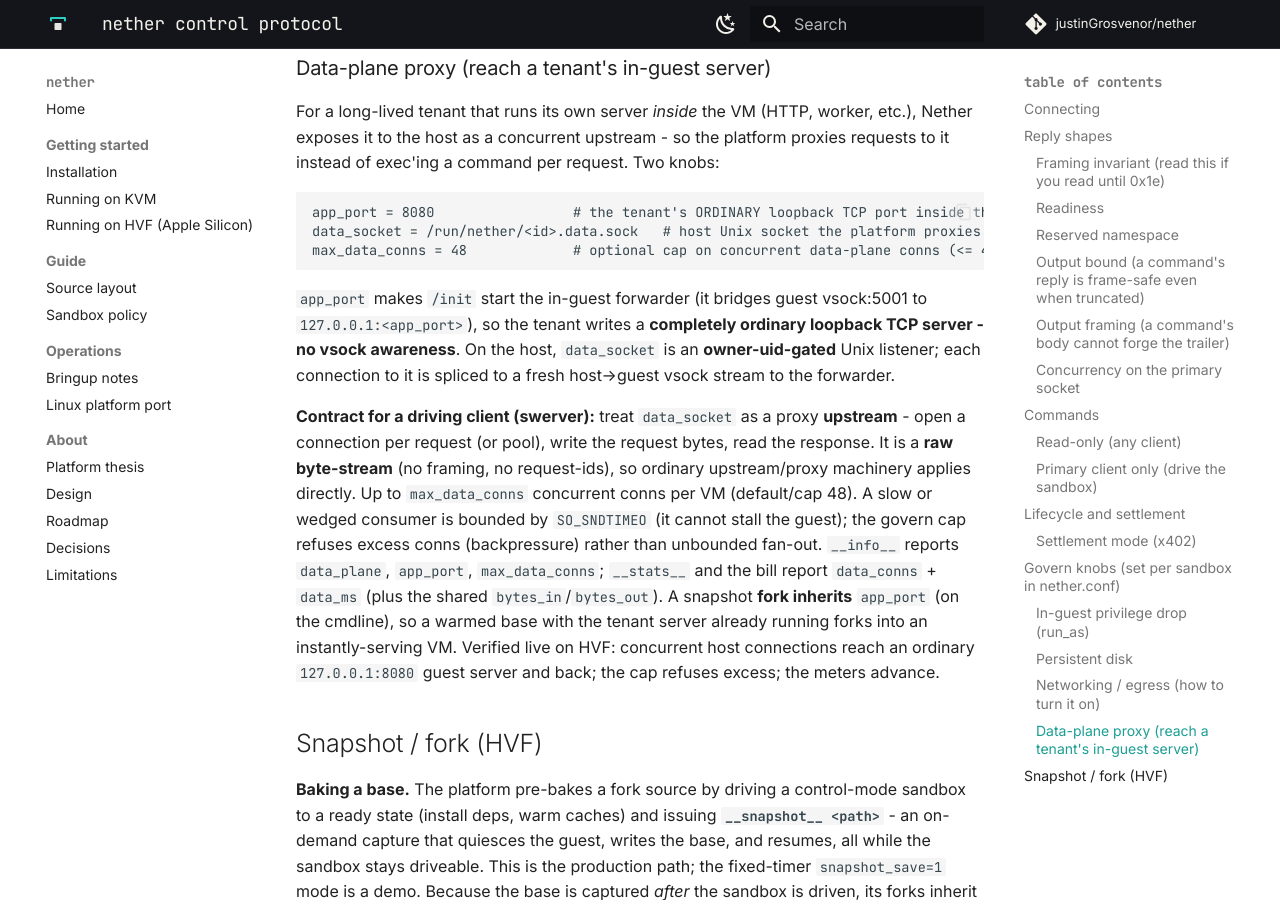
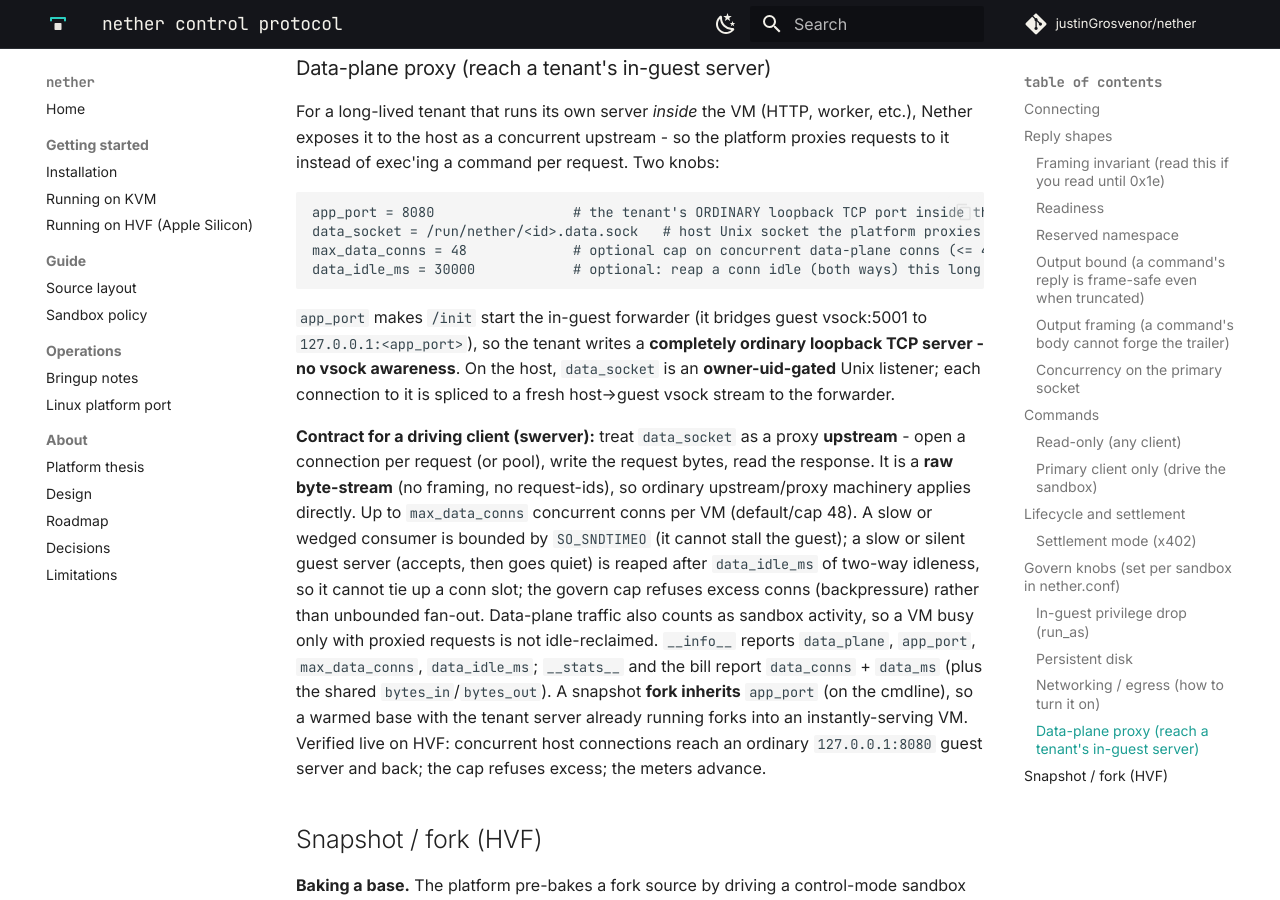
Before and after one commit to justinGrosvenor/nether, an MkDocs documentation site: the page built from docs/control-protocol.md, in a window 1280 px wide and 900 px high, scrolled down 7877 px. Built offline with MkDocs 1.6.1 and Material for MkDocs 9.7.7, drawn with Linux system fonts in a browser that asks for light colours; comment, search, counter and statistics services are not loaded.

Commit message:
control: data-plane idle reaper + activity tracking (park-concurrency P3)
Robustness for a slow/hostile guest server: v1 bounded a wedged CONSUMER (SO_SNDTIMEO)
and a non-draining guest (hostSendAll stall-out), but a guest server that accepts a
proxied request then goes silent could hold a bridge slot forever. Close that.

- DataBridge idle reaper: a 2 Hz thread reaps any conn idle in BOTH directions longer
  than `idle_ms` (nether.conf `data_idle_ms`; 0 = off) - marks it dead and shutdown()s
  the unix fd, so the pump's blocked read returns and tears it down (single-owner close,
  same path as a reset). last_ms is bumped on every guest->host (.recv) and host->guest
  (pump read) byte, so only a truly silent conn is reaped; an active request is untouched.
- Data-plane traffic now calls meter.touch(), so a VM busy only with proxied requests is
  not idle-reclaimed by the whole-VM idle watchdog (which only saw control/agent activity).
- __info__ advertises `data_idle_ms`; documented in control-protocol.md.

Proven LIVE on HVF (data_idle_ms=1000): a normal request completes (APP:REQ0, not
reaped); a conn to a silent guest server is closed after ~1.34s (idle 1s + reaper
granularity). 226 native tests pass; x86 cross clean; binary signed.

````diff
--- a/docs/control-protocol.md
+++ b/docs/control-protocol.md
@@ -289,6 +289,7 @@
 app_port = 8080                 # the tenant's ORDINARY loopback TCP port inside the guest
 data_socket = /run/nether/<id>.data.sock   # host Unix socket the platform proxies to
 max_data_conns = 48             # optional cap on concurrent data-plane conns (<= 48)
+data_idle_ms = 30000            # optional: reap a conn idle (both ways) this long (0 = off)
 ```
 
 `app_port` makes `/init` start the in-guest forwarder (it bridges guest vsock:5001 to
@@ -300,9 +301,12 @@
 open a connection per request (or pool), write the request bytes, read the response. It is a
 **raw byte-stream** (no framing, no request-ids), so ordinary upstream/proxy machinery
 applies directly. Up to `max_data_conns` concurrent conns per VM (default/cap 48). A slow or
-wedged consumer is bounded by `SO_SNDTIMEO` (it cannot stall the guest); the govern cap
-refuses excess conns (backpressure) rather than unbounded fan-out. `__info__` reports
-`data_plane`, `app_port`, `max_data_conns`; `__stats__` and the bill report `data_conns` +
+wedged consumer is bounded by `SO_SNDTIMEO` (it cannot stall the guest); a slow or silent
+guest server (accepts, then goes quiet) is reaped after `data_idle_ms` of two-way idleness,
+so it cannot tie up a conn slot; the govern cap refuses excess conns (backpressure) rather
+than unbounded fan-out. Data-plane traffic also counts as sandbox activity, so a VM busy
+only with proxied requests is not idle-reclaimed. `__info__` reports `data_plane`,
+`app_port`, `max_data_conns`, `data_idle_ms`; `__stats__` and the bill report `data_conns` +
 `data_ms` (plus the shared `bytes_in`/`bytes_out`). A snapshot **fork inherits** `app_port`
 (on the cmdline), so a warmed base with the tenant server already running forks into an
 instantly-serving VM. Verified live on HVF: concurrent host connections reach an ordinary
````
Also changed, not shown: 2 other files.
